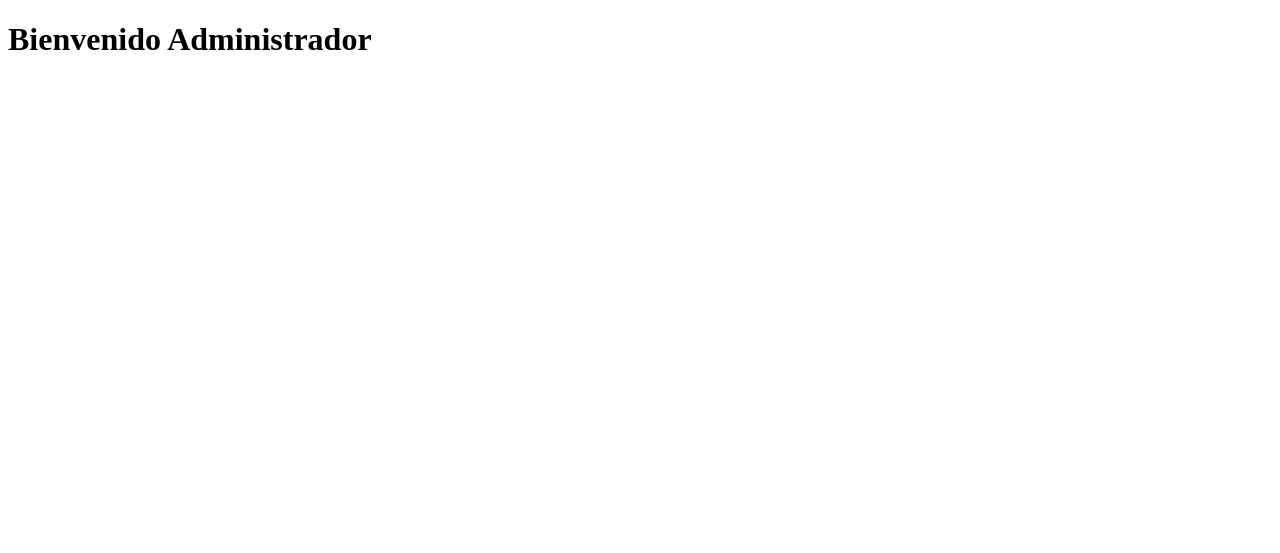
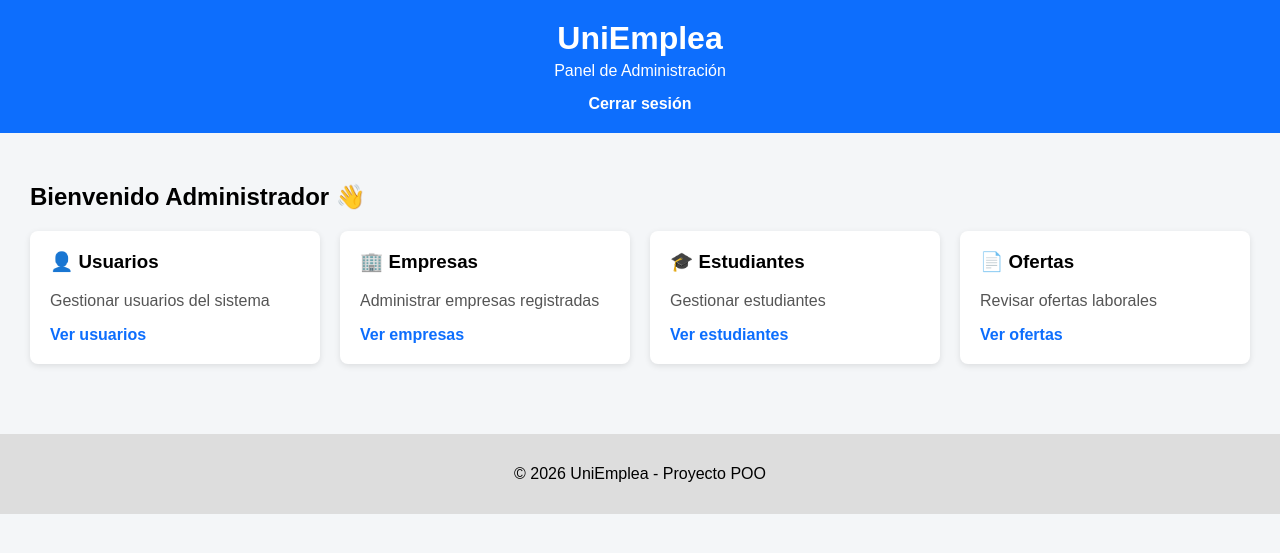
Before and after one commit to JandrySan/UniEmplea, a Flask app: page /admin/dashboard in a window 1280 px wide. Shown: the top 553 px of the page. Run offline with Flask 3, Linux system fonts and the light colour scheme.

Commit message:
paneladmin

```diff
--- a/UniEmplea-main/templates/dashboards/admin.html
+++ b/UniEmplea-main/templates/dashboards/admin.html
@@ -1,9 +1,128 @@
 <!DOCTYPE html>
-<html>
+<html lang="es">
 <head>
-    <title>Admin</title>
+    <meta charset="UTF-8">
+    <title>Dashboard Administrador | UniEmplea</title>
+
+    <style>
+        body {
+            margin: 0;
+            font-family: Arial, Helvetica, sans-serif;
+            background-color: #f4f6f8;
+        }
+
+        header {
+            background-color: #0d6efd;
+            color: white;
+            padding: 20px;
+            text-align: center;
+        }
+
+        header h1 {
+            margin: 0;
+        }
+
+        header p {
+            margin: 5px 0;
+        }
+
+        .logout {
+            display: inline-block;
+            margin-top: 10px;
+            color: white;
+            text-decoration: none;
+            font-weight: bold;
+        }
+
+        main {
+            padding: 30px;
+        }
+
+        h2 {
+            margin-bottom: 20px;
+        }
+
+        .cards {
+            display: grid;
+            grid-template-columns: repeat(auto-fit, minmax(220px, 1fr));
+            gap: 20px;
+        }
+
+        .card {
+            background-color: white;
+            padding: 20px;
+            border-radius: 8px;
+            box-shadow: 0 2px 6px rgba(0,0,0,0.1);
+            transition: transform 0.2s ease;
+        }
+
+        .card:hover {
+            transform: translateY(-5px);
+        }
+
+        .card h3 {
+            margin-top: 0;
+        }
+
+        .card p {
+            color: #555;
+        }
+
+        .card a {
+            text-decoration: none;
+            color: #0d6efd;
+            font-weight: bold;
+        }
+
+        footer {
+            text-align: center;
+            padding: 15px;
+            background-color: #ddd;
+            margin-top: 40px;
+        }
+    </style>
 </head>
 <body>
-    <h1>Bienvenido Administrador</h1>
+
+    <header>
+        <h1>UniEmplea</h1>
+        <p>Panel de Administración</p>
+        <a href="{{ url_for('auth.login') }}" class="logout">Cerrar sesión</a>
+    </header>
+
+    <main>
+        <h2>Bienvenido Administrador 👋</h2>
+
+        <section class="cards">
+            <div class="card">
+                <h3>👤 Usuarios</h3>
+                <p>Gestionar usuarios del sistema</p>
+                <a href="#">Ver usuarios</a>
+            </div>
+
+            <div class="card">
+                <h3>🏢 Empresas</h3>
+                <p>Administrar empresas registradas</p>
+                <a href="#">Ver empresas</a>
+            </div>
+
+            <div class="card">
+                <h3>🎓 Estudiantes</h3>
+                <p>Gestionar estudiantes</p>
+                <a href="#">Ver estudiantes</a>
+            </div>
+
+            <div class="card">
+                <h3>📄 Ofertas</h3>
+                <p>Revisar ofertas laborales</p>
+                <a href="#">Ver ofertas</a>
+            </div>
+        </section>
+    </main>
+
+    <footer>
+        <p>© 2026 UniEmplea - Proyecto POO</p>
+    </footer>
+
 </body>
 </html>
```
